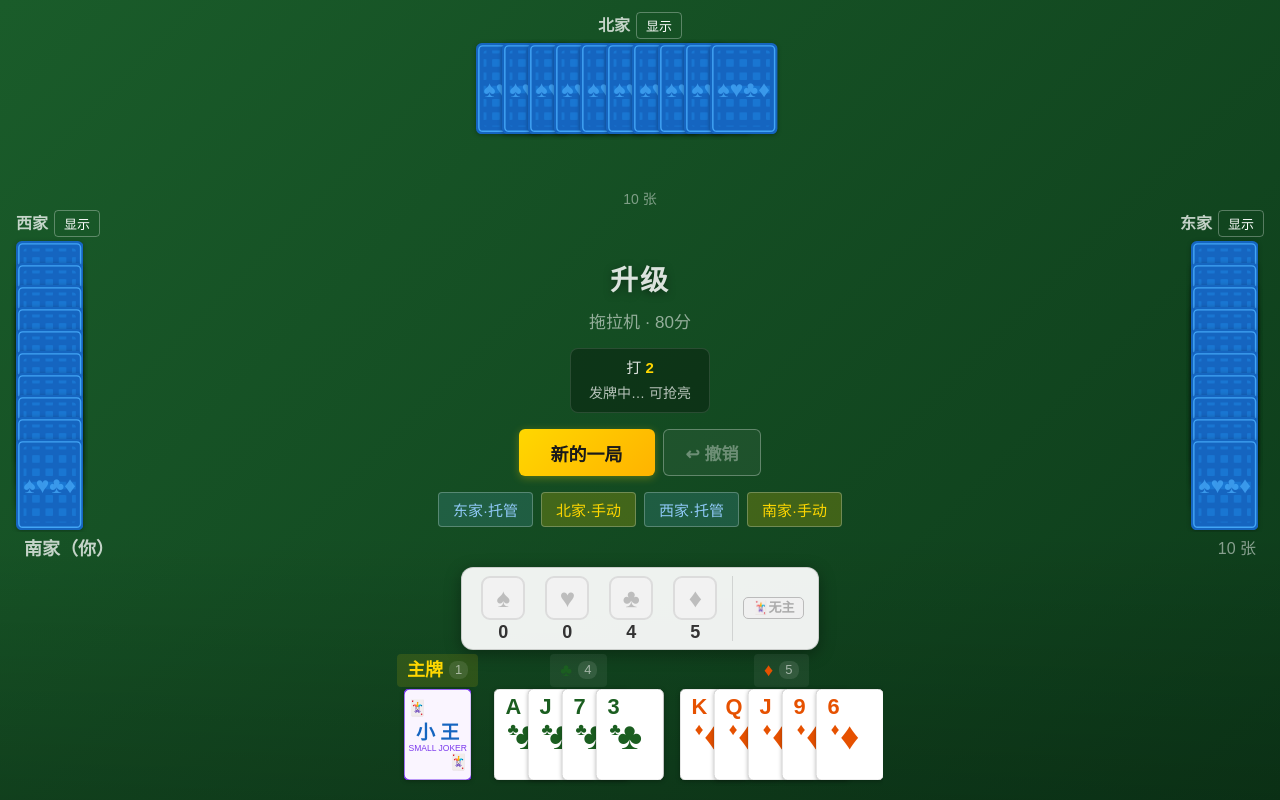
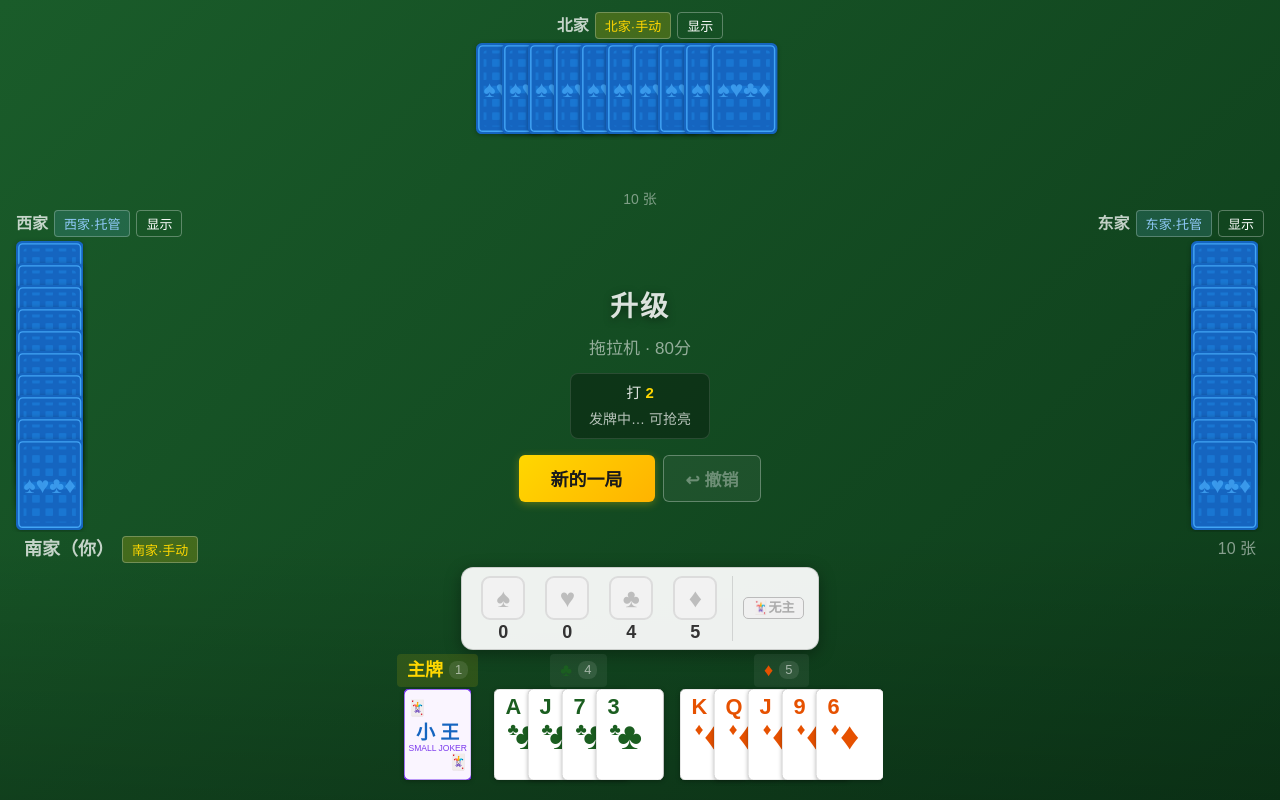
Before and after one commit to HiddenTesla/shengji, a React (Vite) app: page / in a window 1280 px wide. Built offline with nearby package versions, Linux system fonts and the light colour scheme.

Commit message:
调整托管按钮的位置

```diff
--- a/src/App.tsx
+++ b/src/App.tsx
@@ -37,6 +37,7 @@ import {
 } from './core/play.ts'
 import PlayerHand from './components/PlayerHand.tsx'
 import OpponentHand from './components/OpponentHand.tsx'
+import PlayerModeButton from './components/PlayerModeButton.tsx'
 import BiddingBar from './components/BiddingBar.tsx'
 import BottomCards from './components/BottomCards.tsx'
 import BottomReveal from './components/BottomReveal.tsx'
@@ -545,6 +546,8 @@ function App() {
           faceUp={visibility.N}
           showToggle
           onToggleVisibility={() => toggleVisibility(PlayerPosition.North)}
+          playerMode={playerModes[PlayerPosition.North]}
+          onToggleMode={() => toggleMode(PlayerPosition.North)}
           selectedIndices={canSelectPosition(PlayerPosition.North)
             ? selectedIndices
             : undefined}
@@ -574,6 +577,8 @@ function App() {
             faceUp={visibility.W}
             showToggle
             onToggleVisibility={() => toggleVisibility(PlayerPosition.West)}
+            playerMode={playerModes[PlayerPosition.West]}
+            onToggleMode={() => toggleMode(PlayerPosition.West)}
             selectedIndices={canSelectPosition(PlayerPosition.West)
               ? selectedIndices
               : undefined}
@@ -797,35 +802,6 @@ function App() {
             </button>
           </div>
 
-          {/* 模式控制 */}
-          <div style={{
-            display: 'flex',
-            gap: 8,
-            marginTop: 8,
-            flexWrap: 'wrap',
-            justifyContent: 'center',
-          }}>
-            {ALL_POSITIONS.map(pos => (
-              <button
-                key={pos}
-                onClick={() => toggleMode(pos)}
-                style={{
-                  padding: '6px 14px',
-                  fontSize: 15,
-                  cursor: 'pointer',
-                  border: '1px solid rgba(255,255,255,0.25)',
-                  borderRadius: 4,
-                  background: playerModes[pos] === PlayerMode.Manual
-                    ? 'rgba(255,215,0,0.2)'
-                    : 'rgba(100,200,255,0.15)',
-                  color: playerModes[pos] === PlayerMode.Manual ? '#ffd700' : '#90caf9',
-                }}
-              >
-                {POSITION_NAME_ZH[pos]}家·
-                {playerModes[pos] === PlayerMode.Manual ? '手动' : '托管'}
-              </button>
-            ))}
-          </div>
         </div>
 
         {/* 东家 */}
@@ -838,6 +814,8 @@ function App() {
             faceUp={visibility.E}
             showToggle
             onToggleVisibility={() => toggleVisibility(PlayerPosition.East)}
+            playerMode={playerModes[PlayerPosition.East]}
+            onToggleMode={() => toggleMode(PlayerPosition.East)}
             selectedIndices={canSelectPosition(PlayerPosition.East)
               ? selectedIndices
               : undefined}
@@ -860,6 +838,11 @@ function App() {
           marginBottom: 4,
           padding: '0 8px',
         }}>
+          <div style={{
+            display: 'flex',
+            alignItems: 'center',
+            gap: 8,
+          }}>
             <span style={{
               fontSize: 18,
               fontWeight: 600,
@@ -869,6 +852,12 @@ function App() {
                 ? `庄家（${POSITION_NAME_ZH[banker]}家）埋底`
                 : '南家（你）'}
             </span>
+            <PlayerModeButton
+              position={PlayerPosition.South}
+              mode={playerModes[PlayerPosition.South]}
+              onToggle={() => toggleMode(PlayerPosition.South)}
+            />
+          </div>
           <span style={{
             fontSize: 16,
             color: 'rgba(255,255,255,0.5)',
--- a/src/components/OpponentHand.tsx
+++ b/src/components/OpponentHand.tsx
@@ -11,11 +11,13 @@ import {
   type PlayerPosition,
   type Rank,
   type Suit,
+  type PlayerMode,
   POSITION_NAME_ZH,
 } from '../core/types.ts'
 import { type CardGroup, groupCardsForDisplay } from '../core/card.ts'
 import CardComponent from './CardComponent.tsx'
 import PlayerHand from './PlayerHand.tsx'
+import PlayerModeButton from './PlayerModeButton.tsx'
 
 interface OpponentHandProps {
   position: PlayerPosition
@@ -28,6 +30,8 @@ interface OpponentHandProps {
   faceUp: boolean
   showToggle?: boolean
   onToggleVisibility?: () => void
+  playerMode: PlayerMode
+  onToggleMode: () => void
   selectedIndices?: Set<number>
   onToggleCard?: (index: number) => void
 }
@@ -66,6 +70,8 @@ export default function OpponentHand({
   faceUp,
   showToggle,
   onToggleVisibility,
+  playerMode,
+  onToggleMode,
   selectedIndices,
   onToggleCard,
 }: OpponentHandProps) {
@@ -85,13 +91,14 @@ export default function OpponentHand({
         alignItems: 'center',
         gap: 4,
       }}>
-        <div style={{
-          fontSize: 18,
-          fontWeight: 600,
-          color: 'rgba(255,255,255,0.75)',
-        }}>
-          {label}家
-        </div>
+        <LabelRow
+          position={position}
+          faceUp={faceUp}
+          showToggle={showToggle}
+          onToggleVisibility={onToggleVisibility}
+          playerMode={playerMode}
+          onToggleMode={onToggleMode}
+        />
         <div style={{
           color: 'rgba(255,255,255,0.35)',
           fontSize: 15,
@@ -113,10 +120,12 @@ export default function OpponentHand({
         gap: 4,
       }}>
         <LabelRow
-          label={label}
+          position={position}
           faceUp={showCardsFaceUp}
           showToggle={showToggle && !isSelectable}
           onToggleVisibility={onToggleVisibility}
+          playerMode={playerMode}
+          onToggleMode={onToggleMode}
         />
         {/* 固定高度：显示/隐藏切换时按钮位置不变 */}
         <div style={{
@@ -180,10 +189,12 @@ export default function OpponentHand({
       gap: 4,
     }}>
       <LabelRow
-        label={label}
+        position={position}
         faceUp={showCardsFaceUp}
         showToggle={showToggle && !isSelectable}
         onToggleVisibility={onToggleVisibility}
+        playerMode={playerMode}
+        onToggleMode={onToggleMode}
       />
       <div style={{
         height: sideAreaHeight,
@@ -341,15 +352,19 @@ function GroupLabel({ group }: { group: CardGroup }) {
 }
 
 function LabelRow({
-  label,
+  position,
   faceUp,
   showToggle,
   onToggleVisibility,
+  playerMode,
+  onToggleMode,
 }: {
-  label: string
+  position: PlayerPosition
   faceUp: boolean
   showToggle?: boolean
   onToggleVisibility?: () => void
+  playerMode: PlayerMode
+  onToggleMode: () => void
 }) {
   return (
     <div style={{
@@ -362,8 +377,13 @@ function LabelRow({
         fontWeight: 600,
         color: 'rgba(255,255,255,0.75)',
       }}>
-        {label}家
+        {POSITION_NAME_ZH[position]}家
       </span>
+      <PlayerModeButton
+        position={position}
+        mode={playerMode}
+        onToggle={onToggleMode}
+      />
       {showToggle && (
         <button
           onClick={onToggleVisibility}
--- /dev/null
+++ b/src/components/PlayerModeButton.tsx
@@ -0,0 +1,37 @@
+import {
+  type PlayerPosition,
+  PlayerMode,
+  POSITION_NAME_ZH,
+} from '../core/types.ts'
+
+interface PlayerModeButtonProps {
+  position: PlayerPosition
+  mode: PlayerMode
+  onToggle: () => void
+}
+
+export default function PlayerModeButton({
+  position,
+  mode,
+  onToggle,
+}: PlayerModeButtonProps) {
+  const isManual = mode === PlayerMode.Manual
+
+  return (
+    <button
+      onClick={onToggle}
+      style={{
+        padding: '3px 9px',
+        fontSize: 13,
+        cursor: 'pointer',
+        border: '1px solid rgba(255,255,255,0.25)',
+        borderRadius: 4,
+        background: isManual ? 'rgba(255,215,0,0.2)' : 'rgba(100,200,255,0.15)',
+        color: isManual ? '#ffd700' : '#90caf9',
+        whiteSpace: 'nowrap',
+      }}
+    >
+      {POSITION_NAME_ZH[position]}家·{isManual ? '手动' : '托管'}
+    </button>
+  )
+}
```
Lines whose indentation alone changed are shown as unchanged.
